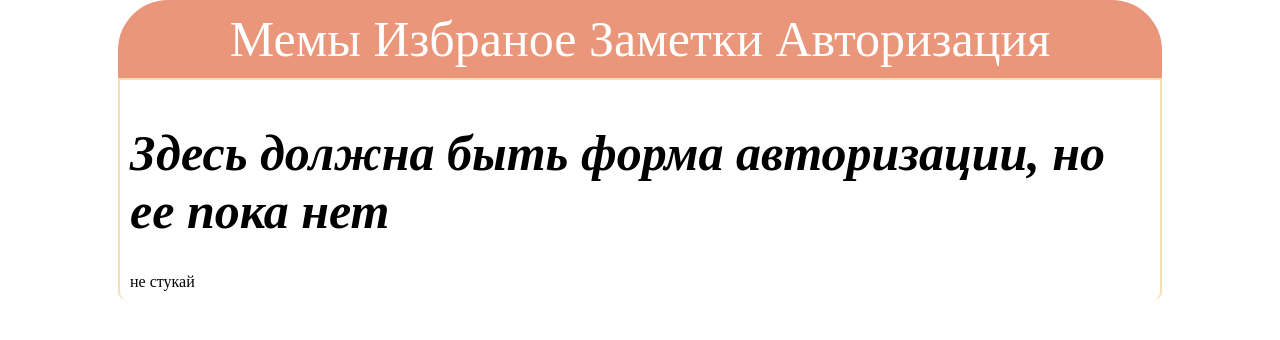
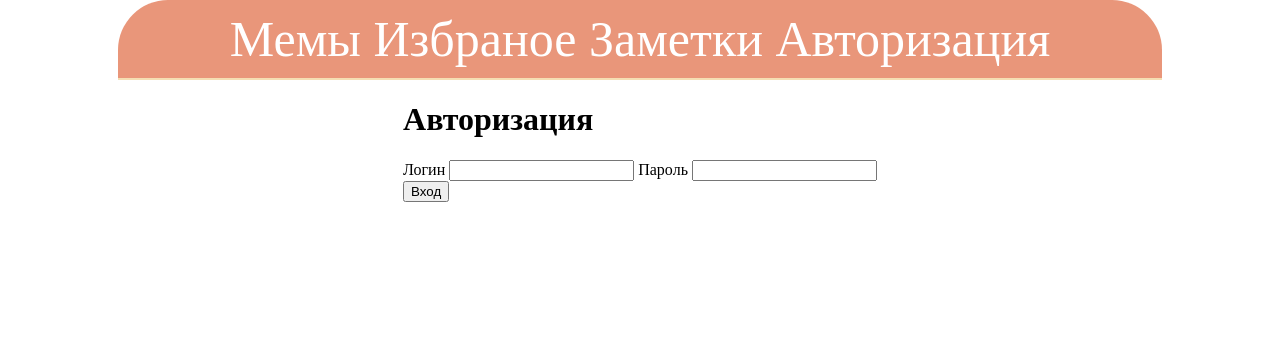
Before and after one commit to mainovmx/final-test, a React (Create React App) app: page /Pages/authorization in a window 1280 px wide. Shown: the top 340 px of the page. Built offline with nearby package versions, Linux system fonts and the light colour scheme; no server answers.

Commit message:
add authorization

```diff
--- a/src/Pages/authorization/index.js
+++ b/src/Pages/authorization/index.js
@@ -1,12 +1,30 @@
 import React from "react";
+import {inject, observer} from "mobx-react";
 
-export default function Auth() {
+
+const Auth = inject('stores')(observer(({stores}) => {
+    const mainStore = stores.mainStore
+    if ( mainStore.auth === false )
     return(
-        <div class="center, no-margin">
-            <div class="content">
-                <h1 class="text-content">Здесь должна быть форма авторизации, но ее пока нет</h1>
-                <a>не стукай</a>
+        <div className="center, no-margin">
+            <div className="content, center">
+                <h1>Авторизация</h1>
+                <a>Логин </a> <input type='text' value={mainStore.enteringLogin} onChange={(e) =>mainStore.inputLoginData(e.target.value)}/>
+                <a> Пароль </a> <input type='password' value={mainStore.enteringPassword} onChange={(e) =>mainStore.inputPassData(e.target.value)}/>
+                <div>
+                    <input type='submit' value='Вход' onClick={mainStore.checkAuth}/>
+                </div>
             </div>
         </div>
     )
-}
+    else return(
+        <div className='center, no-margin'>
+            <div className='center, content'>
+                <h1>Вы уже авторизированы</h1>
+                <input type='button' value='Выйти?' onClick={mainStore.exitProfile(false)}/>
+            </div>
+
+        </div>
+    )
+}))
+export default Auth
--- /dev/null
+++ b/src/data.json
@@ -0,0 +1,14 @@
+{
+  "users":[
+    {
+      "id": 1,
+      "login": "admin",
+      "pass": "12345678"
+    },
+    {
+      "id": 2,
+      "login": "test_user",
+      "pass": "87654321"
+    }
+  ]
+}
--- a/src/stores/MainStore.js
+++ b/src/stores/MainStore.js
@@ -1,28 +1,64 @@
 import {action, makeObservable, observable} from "mobx";
-import React from "react";
 import axios from "axios";
+import data from "../data.json"
 
 export default class MainStore{
         constructor() {
         makeObservable(this, {
-            memes: observable,
+            memes: observable,                                  //обсы для мемов
             currentIndex: observable,
-            users: observable,
-            initUsers: action,
-            initImageArray: action,
+            dataUsers: observable,                              //обсы для авторизации
+            enteringLogin: observable,
+            enteringPassword: observable,
+            loginJSON: observable,
+            passJSON: observable,
+            auth: observable,
+            initImageArray: action,                            //акты для мемов
             nextImage: action,
-            previousImage: action
+            previousImage: action,
+            inputLoginData: action,                           //акты для авторизации
+            inputPassData: action,
+            checkAuth: action,
+            exitProfile: action,
 
         })
         this.initImageArray();
-        //this.initUsers();
+
+    }
+    auth = false
+    enteringLogin = ''
+    enteringPassword = ''
+    dataUsers = data.users
+    memes = []
+    currentIndex = 0
+    loginJSON = ''
+    passJSON = ""
+
+    //Работа с авторизацией
+    inputLoginData = (value) =>{
+            this.enteringLogin = value
+    }
+    inputPassData = (value) => {
+            this.enteringPassword = value
+    }
+    checkAuth = () => {
+        this.loginJSON = this.dataUsers.map((users)=>{
+            return users.login
+        })
+        this.passJSON  = this.dataUsers.map((users)=>{
+            return users.pass
+        })
+        this.loginJSON.includes(this.enteringLogin) === true ?
+            this.passJSON.includes(this.enteringPassword) === true ?
+                this.auth = true: alert('Неверный пароль')
+        : alert('Неверный логин')
+    }
+    exitProfile = (value) => {
+        this.auth = value
     }
 
-    memes = []
-    users = []
-    currentIndex = 0
-    initUsers = () =>{
-    }
+
+    //Работа с изображением
     nextImage = () => {
         if (this.currentIndex === this.memes.length-1) {
             this.currentIndex = 0
@@ -39,7 +75,6 @@ export default class MainStore{
         }
 
     }
-
     initImageArray = () =>{
         axios
             .get('https://api.imgflip.com/get_memes', {
@@ -52,4 +87,5 @@ export default class MainStore{
                 console.log(error)
             })
     }
+
 }
```
